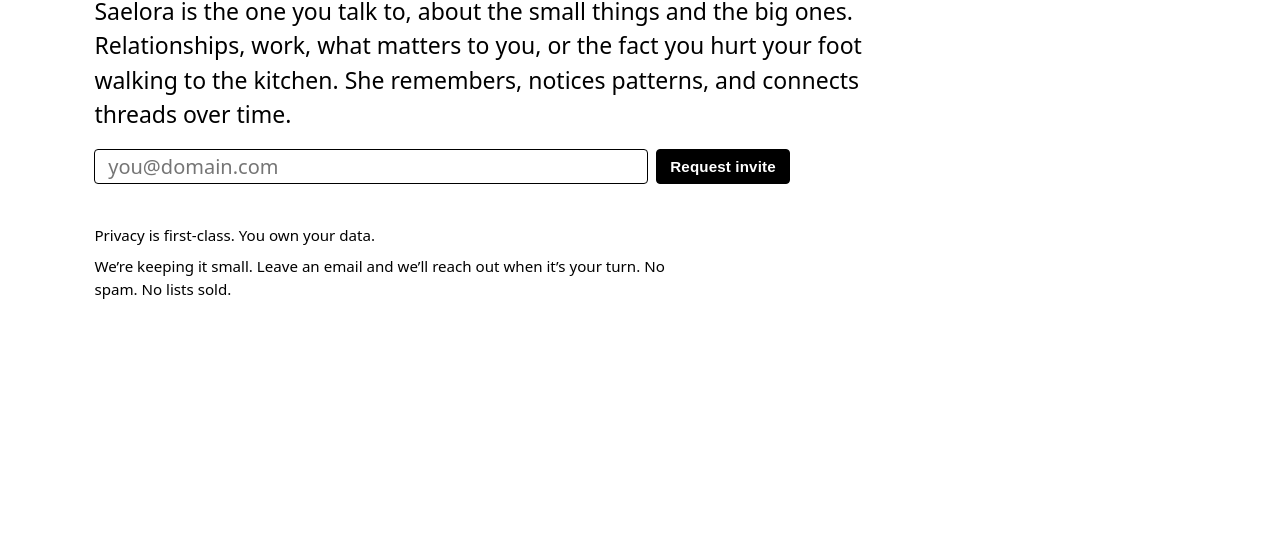
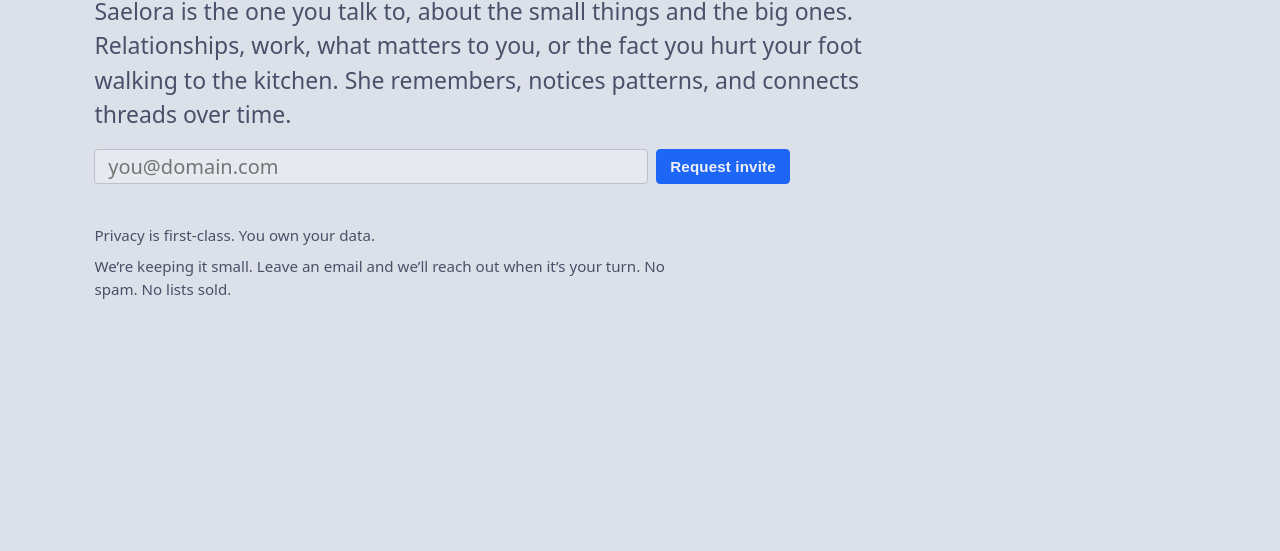
Before and after one commit to aristath/saelora, a plain HTML site: page web/site/index.html in a window 1280 px wide. Shown: the part 249-800 px from the top of the page. Drawn offline with Linux system fonts and the light colour scheme.

Commit message:
Apply Catppuccin Latte/Mocha palette with crust backgrounds

```diff
--- a/web/app/app.css
+++ b/web/app/app.css
@@ -1,6 +1,13 @@
 :root {
-  --bg: #fff;
-  --fg: #000;
+  --bg: #dce0e8;
+  --surface: #e6e9ef;
+  --surface-alt: #eff1f5;
+  --fg: #4c4f69;
+  --muted: #5c5f77;
+  --border: #bcc0cc;
+  --accent: #1e66f5;
+  --accent-contrast: #eff1f5;
+  --focus: #1e66f5;
   --r: 4px;
 
   --base-font-size: 1.25rem;
@@ -21,20 +28,41 @@
 
 @media (prefers-color-scheme: dark) {
   :root {
-    --bg: #000;
-    --fg: #fff;
+    --bg: #11111b;
+    --surface: #181825;
+    --surface-alt: #1e1e2e;
+    --fg: #cdd6f4;
+    --muted: #bac2de;
+    --border: #45475a;
+    --accent: #89b4fa;
+    --accent-contrast: #11111b;
+    --focus: #89b4fa;
   }
 }
 
 html[data-theme='light'] {
-  --bg: #fff;
-  --fg: #000;
+  --bg: #dce0e8;
+  --surface: #e6e9ef;
+  --surface-alt: #eff1f5;
+  --fg: #4c4f69;
+  --muted: #5c5f77;
+  --border: #bcc0cc;
+  --accent: #1e66f5;
+  --accent-contrast: #eff1f5;
+  --focus: #1e66f5;
   color-scheme: light;
 }
 
 html[data-theme='dark'] {
-  --bg: #000;
-  --fg: #fff;
+  --bg: #11111b;
+  --surface: #181825;
+  --surface-alt: #1e1e2e;
+  --fg: #cdd6f4;
+  --muted: #bac2de;
+  --border: #45475a;
+  --accent: #89b4fa;
+  --accent-contrast: #11111b;
+  --focus: #89b4fa;
   color-scheme: dark;
 }
 
@@ -142,13 +170,15 @@
 .status {
   font-size: var(--step--2);
   padding: 0.3rem 0.45rem;
-  border: 1px solid var(--fg);
+  border: 1px solid var(--border);
+  background: var(--surface);
   border-radius: var(--r);
   white-space: nowrap;
 }
 
 .panel {
-  border: 1px solid var(--fg);
+  border: 1px solid var(--border);
+  background: var(--surface);
   border-radius: var(--r);
   overflow: hidden;
 }
@@ -201,7 +231,8 @@
   max-width: min(720px, 92%);
   padding: 0.6rem 0.7rem;
   border-radius: var(--r);
-  border: 1px solid var(--fg);
+  border: 1px solid var(--border);
+  background: var(--surface-alt);
   white-space: pre-wrap;
   line-height: 1.35;
 }
@@ -220,8 +251,9 @@
 }
 
 .composer {
-  border-top: 1px solid var(--fg);
+  border-top: 1px solid var(--border);
   padding: 0.7rem 0.8rem 0.8rem;
+  background: var(--surface);
 }
 
 textarea {
@@ -231,8 +263,8 @@
   max-height: 11rem;
   padding: 0.55rem 0.55rem;
   border-radius: var(--r);
-  border: 1px solid var(--fg);
-  background: var(--bg);
+  border: 1px solid var(--border);
+  background: var(--surface-alt);
   color: var(--fg);
   outline: none;
   line-height: 1.35;
@@ -244,8 +276,8 @@
   height: 2.2rem;
   padding: 0 0.55rem;
   border-radius: var(--r);
-  border: 1px solid var(--fg);
-  background: var(--bg);
+  border: 1px solid var(--border);
+  background: var(--surface-alt);
   color: var(--fg);
   outline: none;
   font: inherit;
@@ -255,7 +287,7 @@
 input:focus,
 button:focus-visible,
 a:focus-visible {
-  outline: 2px solid var(--fg);
+  outline: 2px solid var(--focus);
   outline-offset: 2px;
 }
 
@@ -270,8 +302,8 @@
   height: 2.2rem;
   padding: 0 0.7rem;
   border-radius: var(--r);
-  border: 1px solid var(--fg);
-  background: var(--bg);
+  border: 1px solid var(--border);
+  background: var(--surface);
   color: var(--fg);
   cursor: pointer;
   font-weight: 700;
@@ -280,8 +312,7 @@
 }
 
 button:hover {
-  background: var(--fg);
-  color: var(--bg);
+  background: var(--surface-alt);
 }
 
 button:disabled {
@@ -290,8 +321,8 @@
 }
 
 button:disabled:hover {
-  background: var(--bg);
-  color: var(--fg);
+  background: var(--surface);
+  color: var(--muted);
 }
 
 .ghost {
--- a/web/site/index.html
+++ b/web/site/index.html
@@ -31,8 +31,8 @@
       content="Saelora is the one you talk to, about the small things and the big ones. Privacy first. You own your data."
     />
 
-    <meta name="theme-color" content="#ffffff" media="(prefers-color-scheme: light)" />
-    <meta name="theme-color" content="#000000" media="(prefers-color-scheme: dark)" />
+    <meta name="theme-color" content="#dce0e8" media="(prefers-color-scheme: light)" />
+    <meta name="theme-color" content="#11111b" media="(prefers-color-scheme: dark)" />
 
     <script type="application/ld+json">
       {
--- a/web/site/site.css
+++ b/web/site/site.css
@@ -1,6 +1,13 @@
 :root {
-  --bg: #fff;
-  --fg: #000;
+  --bg: #dce0e8;
+  --surface: #e6e9ef;
+  --surface-alt: #eff1f5;
+  --fg: #4c4f69;
+  --muted: #5c5f77;
+  --border: #bcc0cc;
+  --accent: #1e66f5;
+  --accent-contrast: #eff1f5;
+  --focus: #1e66f5;
   --r: 4px;
 
   --base-font-size: 1.25rem;
@@ -22,20 +29,41 @@
 
 @media (prefers-color-scheme: dark) {
   :root {
-    --bg: #000;
-    --fg: #fff;
+    --bg: #11111b;
+    --surface: #181825;
+    --surface-alt: #1e1e2e;
+    --fg: #cdd6f4;
+    --muted: #bac2de;
+    --border: #45475a;
+    --accent: #89b4fa;
+    --accent-contrast: #11111b;
+    --focus: #89b4fa;
   }
 }
 
 html[data-theme='light'] {
-  --bg: #fff;
-  --fg: #000;
+  --bg: #dce0e8;
+  --surface: #e6e9ef;
+  --surface-alt: #eff1f5;
+  --fg: #4c4f69;
+  --muted: #5c5f77;
+  --border: #bcc0cc;
+  --accent: #1e66f5;
+  --accent-contrast: #eff1f5;
+  --focus: #1e66f5;
   color-scheme: light;
 }
 
 html[data-theme='dark'] {
-  --bg: #000;
-  --fg: #fff;
+  --bg: #11111b;
+  --surface: #181825;
+  --surface-alt: #1e1e2e;
+  --fg: #cdd6f4;
+  --muted: #bac2de;
+  --border: #45475a;
+  --accent: #89b4fa;
+  --accent-contrast: #11111b;
+  --focus: #89b4fa;
   color-scheme: dark;
 }
 
@@ -105,8 +133,8 @@
   transform: translateY(-220%);
   padding: 0.45rem 0.6rem;
   border-radius: var(--r);
-  border: 1px solid var(--fg);
-  background: var(--bg);
+  border: 1px solid var(--border);
+  background: var(--surface);
   color: var(--fg);
   text-decoration: none;
 }
@@ -122,7 +150,7 @@
   padding: 1.1rem 0.9rem;
   margin: 0 auto;
   max-width: 70rem;
-  border-bottom: 1px solid var(--fg);
+  border-bottom: 1px solid var(--border);
 }
 
 .brand {
@@ -140,7 +168,8 @@
   display: grid;
   place-items: center;
   font-weight: 800;
-  border: 1px solid var(--fg);
+  border: 1px solid var(--border);
+  background: var(--surface);
 }
 
 .name {
@@ -161,12 +190,12 @@
   font-size: var(--step--2);
   padding: 0.45rem 0.6rem;
   border-radius: var(--r);
-  border: 1px solid var(--fg);
+  border: 1px solid var(--border);
+  background: var(--surface);
 }
 
 .links a:hover {
-  background: var(--fg);
-  color: var(--bg);
+  background: var(--surface-alt);
 }
 
 .wrap {
@@ -220,9 +249,9 @@
   justify-content: center;
   text-decoration: none;
   font-weight: 800;
-  border: 1px solid var(--fg);
+  border: 1px solid var(--border);
   color: var(--fg);
-  background: var(--bg);
+  background: var(--surface);
   cursor: pointer;
   font-size: var(--step--2);
   letter-spacing: 0.01rem;
@@ -230,18 +259,19 @@
 }
 
 .btn:hover {
-  background: var(--fg);
-  color: var(--bg);
+  background: var(--surface-alt);
 }
 
 .btn.primary {
-  background: var(--fg);
-  color: var(--bg);
+  background: var(--accent);
+  border-color: var(--accent);
+  color: var(--accent-contrast);
 }
 
 .btn.primary:hover {
-  background: var(--bg);
-  color: var(--fg);
+  background: var(--surface-alt);
+  border-color: var(--accent);
+  color: var(--accent);
 }
 
 button:disabled {
@@ -250,15 +280,15 @@
 }
 
 button:disabled:hover {
-  background: var(--bg);
-  color: var(--fg);
+  background: var(--surface);
+  color: var(--muted);
 }
 
 input[type='email'] {
   height: 2.2rem;
   border-radius: var(--r);
-  border: 1px solid var(--fg);
-  background: var(--bg);
+  border: 1px solid var(--border);
+  background: var(--surface);
   color: var(--fg);
   padding: 0 0.8rem;
   outline: none;
@@ -269,7 +299,7 @@
 input[type='email']:focus,
 button:focus-visible,
 a:focus-visible {
-  outline: 2px solid var(--fg);
+  outline: 2px solid var(--focus);
   outline-offset: 2px;
 }
 
@@ -307,8 +337,8 @@
   height: 2.2rem;
   padding: 0;
   border-radius: var(--r);
-  border: 1px solid var(--fg);
-  background: var(--bg);
+  border: 1px solid var(--border);
+  background: var(--surface);
   color: var(--fg);
   display: grid;
   place-items: center;
@@ -316,8 +346,7 @@
 }
 
 .icon:hover {
-  background: var(--fg);
-  color: var(--bg);
+  background: var(--surface-alt);
 }
 
 .icon svg {
```
